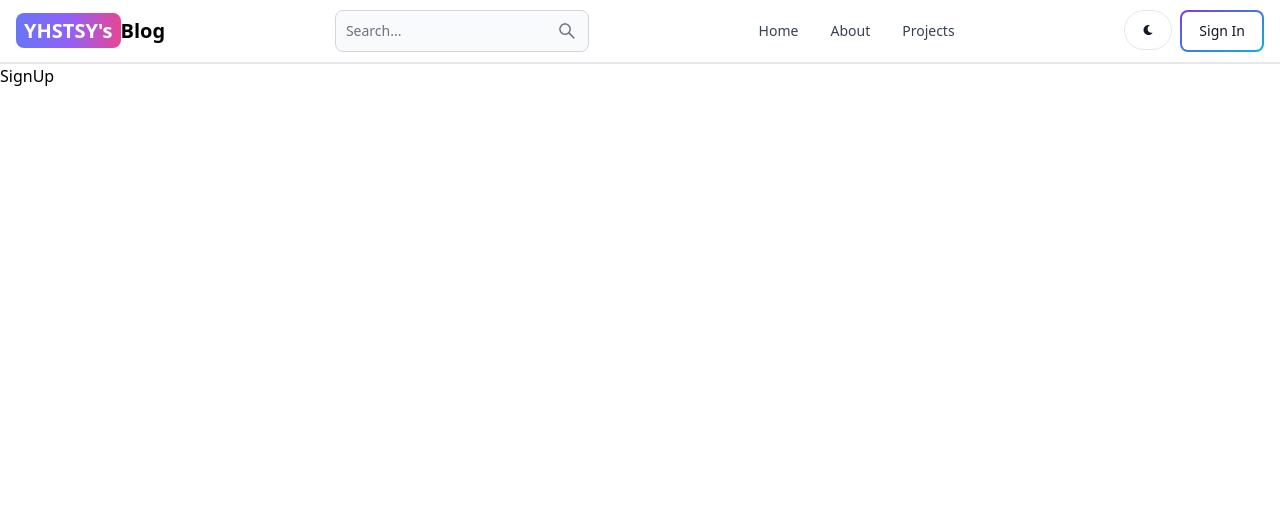
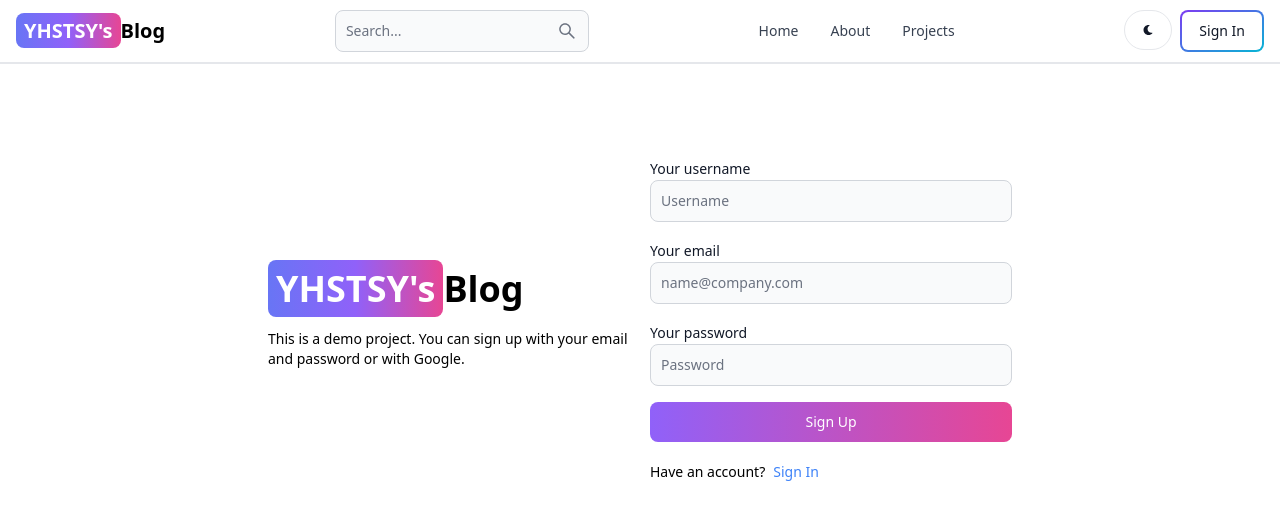
Before and after one commit to yhstsy/mern-blog, a React (Vite) app in the folder client/: page /sign-up in a window 1280 px wide. Shown: the top 520 px of the page. Built offline with nearby package versions, Linux system fonts and the light colour scheme.

Commit message:
create sign up page ui

```diff
--- a/client/src/pages/SignUp.jsx
+++ b/client/src/pages/SignUp.jsx
@@ -1,7 +1,52 @@
-import React from 'react'
+import React from "react";
+import { Link } from "react-router-dom";
+import { Button, Label, TextInput } from "flowbite-react";
 
 export default function SignUp() {
   return (
-    <div>SignUp</div>
-  )
+    <div className="min-h-screen mt-20">
+      <div className="flex p-3 max-w-3xl mx-auto flex-col md:flex-row md:items-center gap-5">
+        {/* left */}
+        <div className="flex-1">
+          <Link to="/" className="font-bold dark:text-white text-4xl">
+            <span className="px-2 py-1 bg-gradient-to-r from-indigo-500 via-purple-500 to-pink-500 rounded-lg text-white">
+              YHSTSY's
+            </span>
+            Blog
+          </Link>
+          <p className="text-sm mt-5">
+            This is a demo project. You can sign up with your email and password
+            or with Google.
+          </p>
+        </div>
+        {/* right */}
+
+        <div className="flex-1">
+          <form className="flex flex-col gap-4">
+            <div>
+              <Label value="Your username" />
+              <TextInput type="text" placeholder="Username" id="username" />
+            </div>
+            <div>
+              <Label value="Your email" />
+              <TextInput type="text" placeholder="name@company.com" id="email" />
+            </div>
+            <div>
+              <Label value="Your password" />
+              <TextInput type="text" placeholder="Password" id="password" />
+            </div>
+            <Button gradientDuoTone="purpleToPink" type="submit">
+              Sign Up
+            </Button>
+          </form>
+          <div className="flex gap-2 text-sm mt-5">
+            <span>Have an account?</span>
+            <Link to="/sign-in" className="text-blue-500">
+              Sign In
+            </Link>
+          </div>
+        </div>
+      </div>
+    </div>
+  );
 }
```
